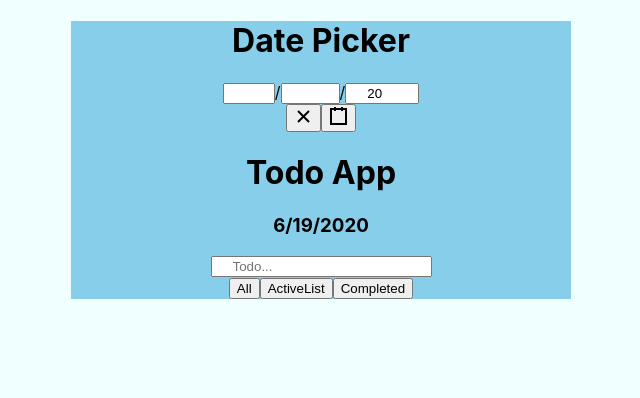
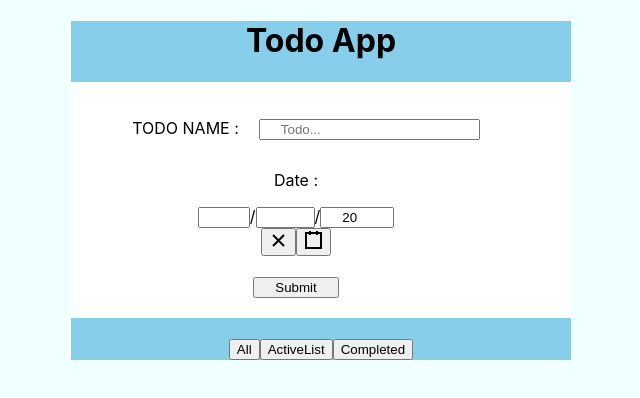
Before and after one commit to imsandip2085/Todo-using-function-component, a React (Create React App) app: page / in a window 1280 px wide. Shown: the top 398 px of the page, without its empty margins (319-959 px from the left). Built offline with nearby package versions, Linux system fonts and the light colour scheme.

Commit message:
data pickers

```diff
--- a/src/App.css
+++ b/src/App.css
@@ -20,3 +20,14 @@ p{
   padding-left: 20px;
   padding-right: 20px;
 }
+.todo-form{
+  padding-top: 20px;
+  padding-bottom: 20px;
+  padding-right: 50px;
+}
+.button{
+  padding-top: 20px;
+}
+.list-item{
+  padding-top: 20px;
+}
--- a/src/form.jsx
+++ b/src/form.jsx
@@ -19,8 +19,10 @@ function FormSubmit () {
        let todo= {
          id : Math.random(),
          todo:title,
-         completed:false
+         completed:false,
+         dates : date.toLocaleDateString()
        }
+       console.log(todo.dates,"bbbbbbbbbbbbbbbbbbbbbbbb")
        setTodoItem([...todoItem, todo])
 
      }
@@ -64,26 +66,32 @@ const handleClickAll = () =>{
 
 return(
         <div className="todoForm">
-            <h1>Date Picker</h1>
-              <DatePicker
-                 value={date}
-                 onChange={date => setDate(date)}
-              />
              <h1>Todo App</h1>
-              <h3>{date.toLocaleDateString()}</h3>
-                <form onSubmit={handleSubmit}>
+                <div style={{backgroundColor:"white"}}>
+                <form onSubmit={handleSubmit} className="todo-form" >
+                  <label><p>TODO NAME :</p>
                   <input type="text"
                      placeholder="Todo..."
                      value={title}
                      onChange={(event)=>handleChange(event)}>
-                  </input>
+                  </input> <br />
+                  </label>
+                  <label><p>Date :</p>
+                  <DatePicker
+                    value={date}
+                    onChange={date => setDate(date)}
+                   />
+                   </label>
+                   <br />
+                   <input type="submit" value="Submit" />
                 </form>
+                </div>
              {
                 (
                   buttonStatus =="all"  ?
                 todoItem.map((val, key) =>{
                    return (
-                    <div>
+                    <div  style={{ backgroundColor : '#66a3ff', marginTop: "10px"}}>
                       <input
                        checked={val.checked}
                        type="checkbox"
@@ -93,6 +101,7 @@ return(
                        onClick={() => handleChecked(val.id, val.todo, val.completed)}
                       />
                       <p style={{ textDecoration: val.completed == true ? "line-through" : "" }}>{val.todo}</p>
+                      <p className="pl-3">{val.dates}</p>
                        <Button onClick={() => handleDeleteListItem(key)}>X</Button>
                     </div>
                   )
@@ -102,7 +111,7 @@ return(
                         return (
                          val.completed === false ?
                          (
-                         <div>
+                         <div  style={{ backgroundColor : '#66a3ff', marginTop: "10px"}}>
                            <input
                             checked={val.checked}
                             type="checkbox"
@@ -112,6 +121,7 @@ return(
                             onClick={() => handleChecked(val.id, val.todo, val.completed)}
                            />
                            <p style={{ textDecoration: val.completed == true ? "line-through" : "" }}>{val.todo}</p>
+                           <p className="pl-3">{val.dates}</p>
                            <Button onClick={() => handleDeleteListItem(key)}>X</Button>
                          </div>
                          ): null
@@ -123,7 +133,7 @@ return(
                        return (
                         val.completed === true ?
                         (
-                       <div>
+                       <div  style={{ backgroundColor : '#66a3ff', marginTop: "10px"}}>
                          <input
                            checked={val.checked}
                            type="checkbox"
@@ -133,6 +143,7 @@ return(
                           onClick={() => handleChecked(val.id, val.todo, val.completed)}
                           />
                          <p style={{ textDecoration: val.completed == true ? "line-through" : "" }}>{val.todo}</p>
+                         <p className="pl-3">{val.dates}</p>
                          <Button onClick={() => handleDeleteListItem(key)}>X</Button>
                     </div>
                     ) : null
@@ -141,7 +152,7 @@ return(
                      :
                         todoItem.map((val, key) =>{
                           return (
-                           <div>
+                           <div  style={{ backgroundColor : '#66a3ff', marginTop: "10px"}}>
                              <input
                               checked={val.checked}
                               type="checkbox"
@@ -151,6 +162,7 @@ return(
                               onClick={() => handleChecked(val.id, val.todo, val.completed)}
                              />
                              <p style={{ textDecoration: val.completed == true ? "line-through" : "" }}>{val.todo}</p>
+                             <p className="pl-3">{val.dates}</p>
                              <Button onClick={() => handleDeleteListItem(key)}>X</Button>
                            </div>
                          )
@@ -160,9 +172,11 @@ return(
                   )
 
                }
+               <div className="button">
                <Button type="submit" variant="outline-danger" onClick={() =>handleClickAll()}>All</Button>{''}
                <Button type="submit" variant="outline-danger" onClick={() =>handleClickActiveList()}>ActiveList</Button>{''}
                <Button type="submit" variant="outline-danger" onClick={() => handleClickCompleted()}>Completed</Button>
+                </div>
         </div>
     )
 }
```
